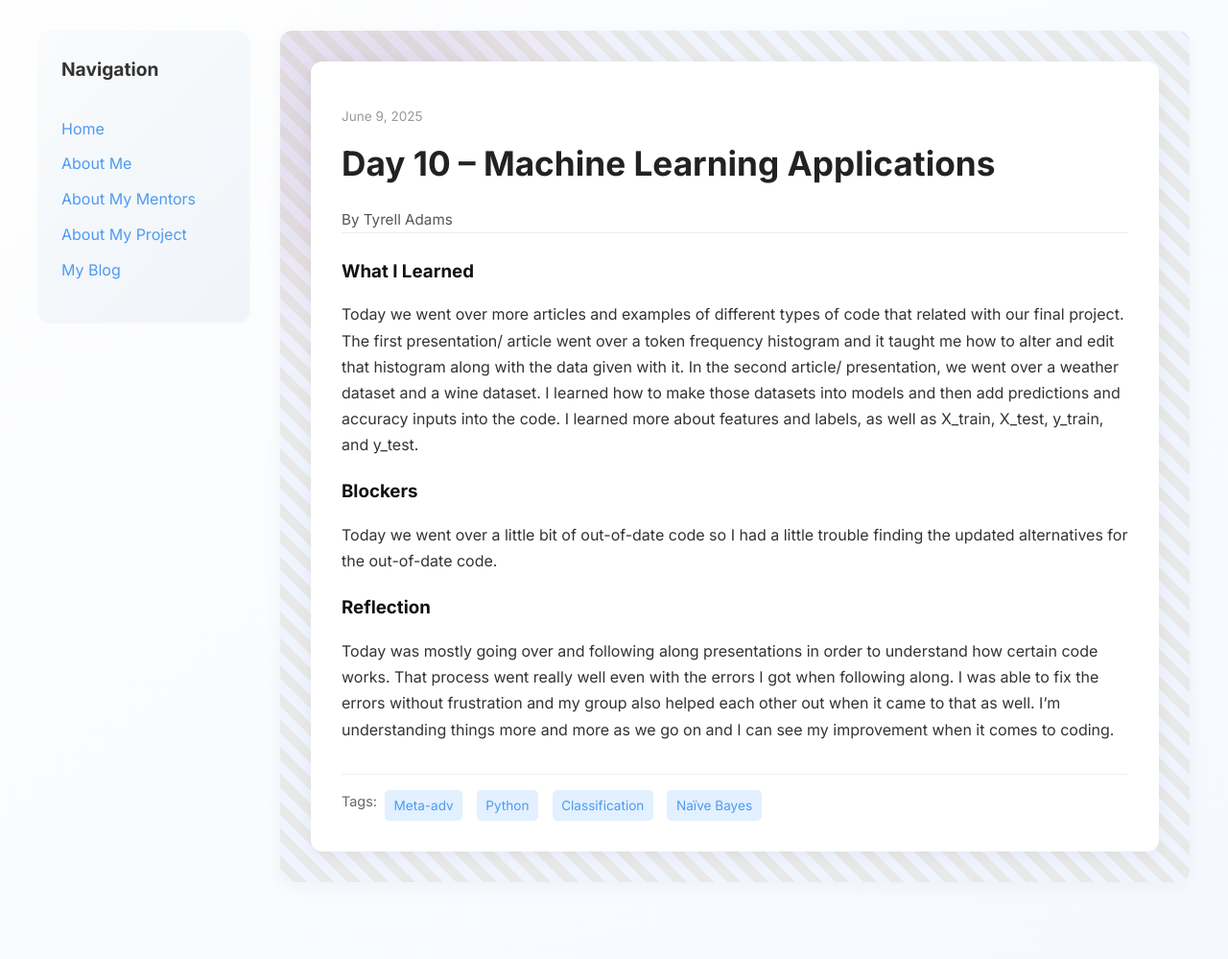
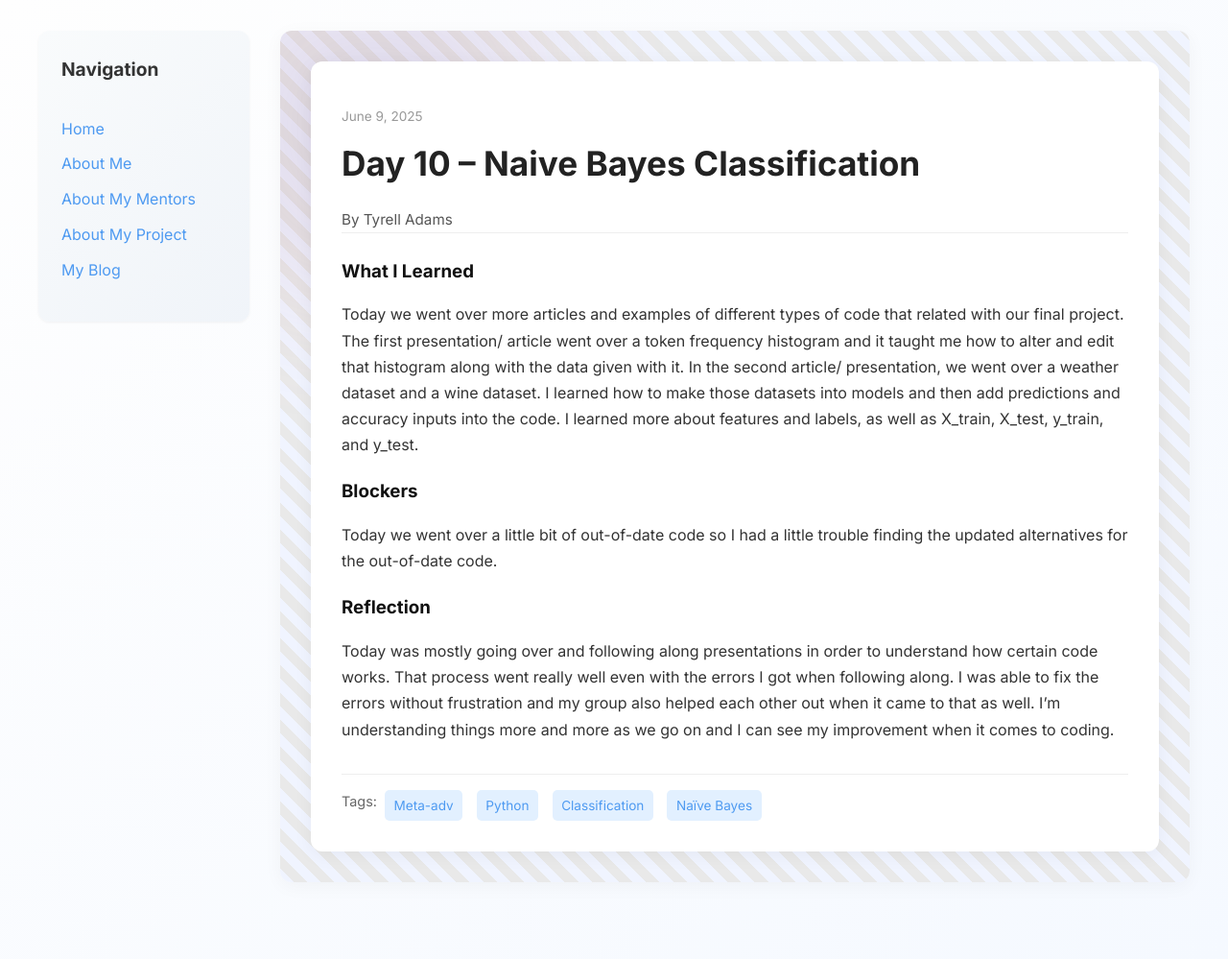
Before and after one commit to Tyrell-Adams/Tyrell-Adams.github.io, a Jekyll site: the page built from _posts/2025-06-09-day-10.md, in a window 1280 px wide. Shown: the whole page at 96% size. Built offline with Jekyll 4.4.1, drawn with Linux system fonts in a browser that asks for light colours.

Commit message:
Update 2025-06-09-day-10.md

```diff
--- a/_posts/2025-06-09-day-10.md
+++ b/_posts/2025-06-09-day-10.md
@@ -1,6 +1,6 @@
 ---
 layout: post
-title: "Day 10 – Machine Learning Applications"
+title: "Day 10 – Naive Bayes Classification"
 date: 2025-06-09
 author: Tyrell Adams
 permalink: /day10.html
```
